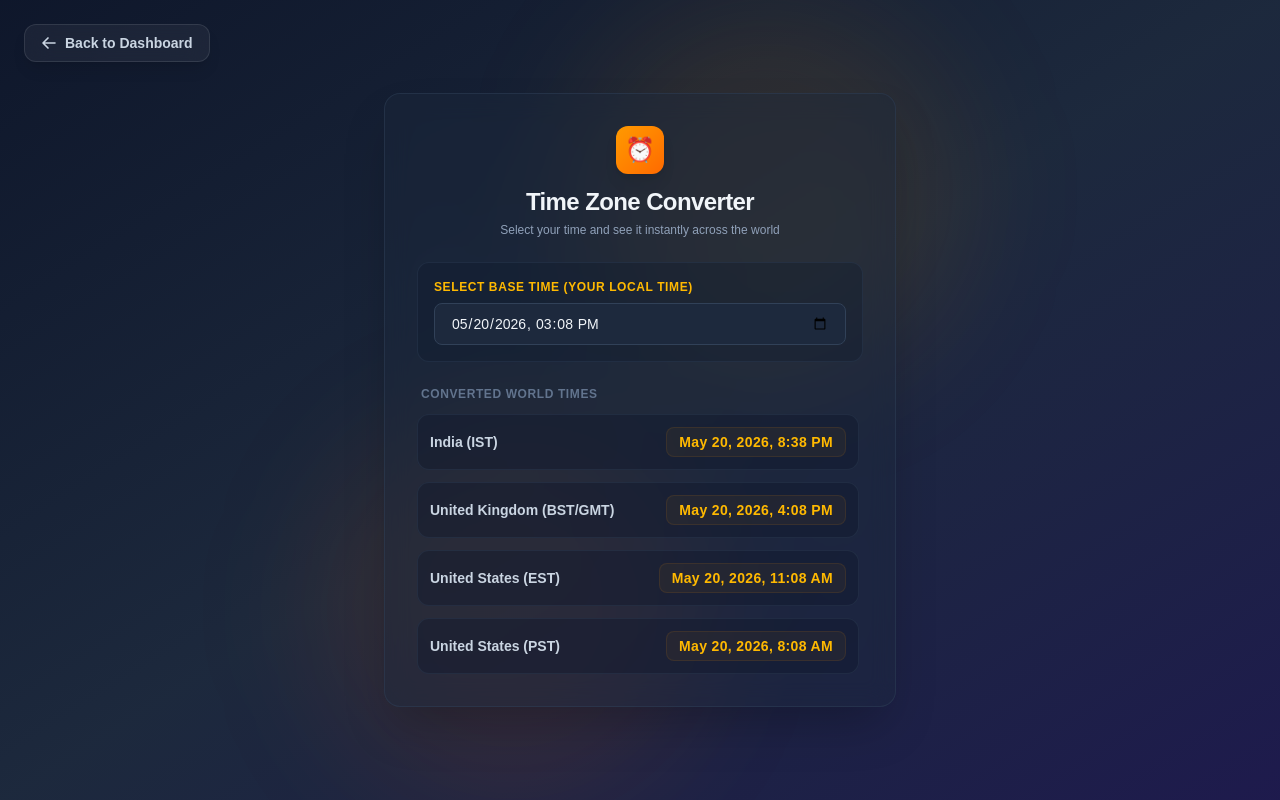
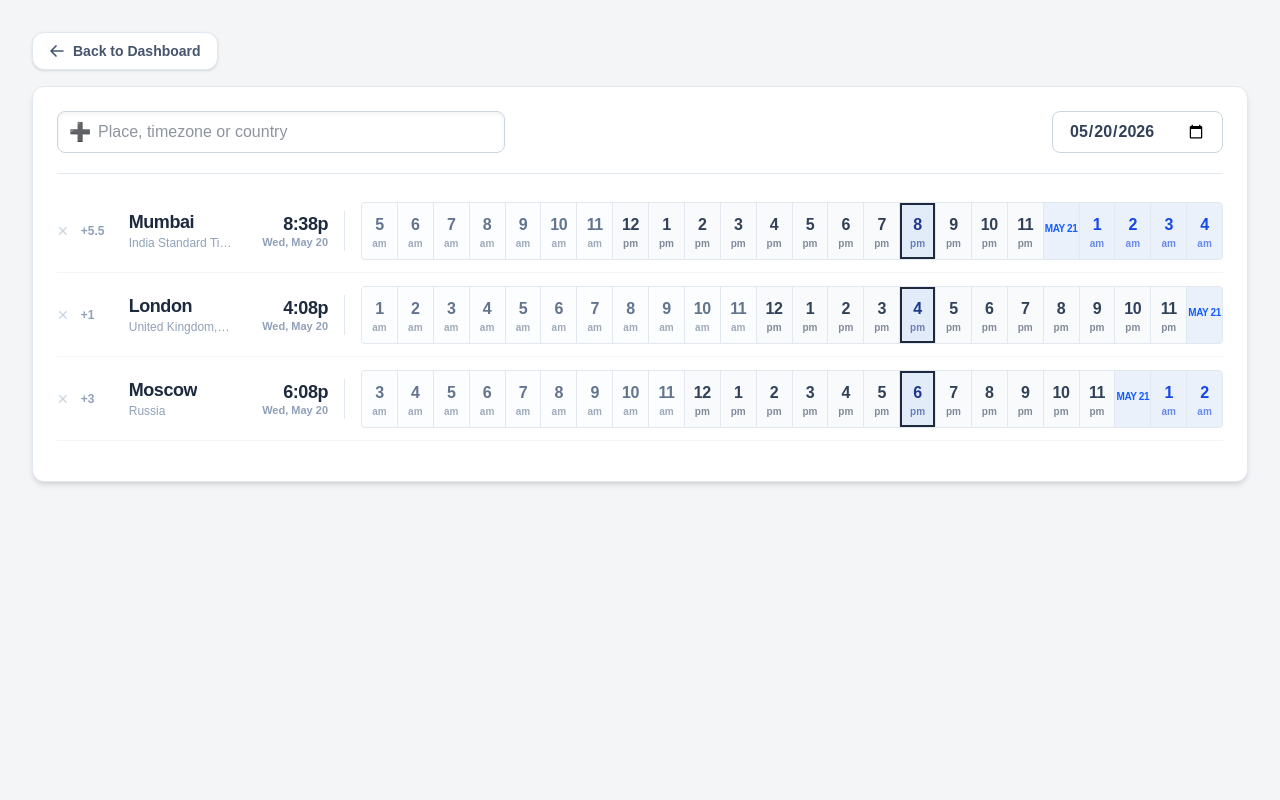
Before and after one commit to afzall07/toolhub, a Next.js app: page /time-zone-converter in a window 1280 px wide. Built offline with nearby package versions, Linux system fonts and the light colour scheme.

Commit message:
update design and logic

```diff
--- a/app/globals.css
+++ b/app/globals.css
@@ -26,3 +26,9 @@ body {
   color: var(--foreground);
   font-family: Arial, Helvetica, sans-serif;
 }
+
+@layer utilities {
+  .grid-cols-24 {
+    grid-template-columns: repeat(24, minmax(0, 1fr));
+  }
+}
--- a/app/time-zone-converter/page.tsx
+++ b/app/time-zone-converter/page.tsx
@@ -3,66 +3,156 @@
 import { useState, useEffect } from "react";
 import Link from "next/link";
 
-export default function TimeZoneConverter() {
-    const [selectedTime, setSelectedTime] = useState<string>("");
-    const [convertedTimes, setConvertedTimes] = useState<{ zone: string; time: string }[]>([]);
+const cityDatabase = [
+    { name: "India, Mumbai", tz: "Asia/Kolkata", label: "Mumbai", sub: "India Standard Time" },
+    { name: "United Kingdom, London", tz: "Europe/London", label: "London", sub: "United Kingdom, England" },
+    { name: "Russia, Moscow", tz: "Europe/Moscow", label: "Moscow", sub: "Russia" },
+    { name: "Brazil, Americana", tz: "America/Sao_Paulo", label: "Americana", sub: "Brazil" },
+    { name: "Canada, British Columbia, Vancouver", tz: "America/Vancouver", label: "Vancouver", sub: "Canada" },
+    { name: "United States, New York", tz: "America/New_York", label: "New York", sub: "United States" },
+    { name: "Japan, Tokyo", tz: "Asia/Tokyo", label: "Tokyo", sub: "Japan" },
+    { name: "Japan, Tokyo", tz: "Asia/Tokyo", label: "Tokyo", sub: "Japan" },
+    { name: "Pakistan, Islamabad", tz: "Asia/Karachi", label: "Islamabad", sub: "Pakistan Standard Time" },
+    { name: "Saudi Arabia, Riyadh", tz: "Asia/Riyadh", label: "Riyadh", sub: "Saudi Arabia, Makkah Time" },
 
-    // मुख्य टाइम ज़ोन्स की लिस्ट जिन्हें हमें ट्रैक करना है
-    const targetZones = [
-        { name: "India (IST)", id: "Asia/Kolkata" },
-        { name: "United Kingdom (BST/GMT)", id: "Europe/London" },
-        { name: "United States (EST)", id: "America/New_York" },
-        { name: "United States (PST)", id: "America/Los_Angeles" },
-        { name: "Japan (JST)", id: "Asia/Tokyo" },
-        { name: "Australia (AEST)", id: "Australia/Sydney" },
 ];
 
-    // शुरुआत में करंट लोकल टाइम को इनपुट में सेट करना
+
+export default function WorldTimeZone() {
+    const [searchQuery, setSearchQuery] = useState("");
+    const [searchResults, setSearchResults] = useState<typeof cityDatabase>([]);
+    const [selectedZones, setSelectedZones] = useState<typeof cityDatabase>([
+        { name: "India, Mumbai", tz: "Asia/Kolkata", label: "Mumbai", sub: "India Standard Time" },
+        { name: "United Kingdom, London", tz: "Europe/London", label: "London", sub: "United Kingdom, England" },
+        { name: "Russia, Moscow", tz: "Europe/Moscow", label: "Moscow", sub: "Russia" },
+    ]);
+
+    const [activeHour, setActiveHour] = useState<number>(new Date().getHours());
+    const [baseDate, setBaseDate] = useState<string>("");
+    const [liveTimes, setLiveTimes] = useState<{ [key: string]: { time: string; date: string } }>({});
+
     useEffect(() => {
-        const now = new Date();
-        // HTML datetime-local इनपुट के फॉर्मेट (YYYY-MM-DDTHH:MM) में बदलना
-        const offset = now.getTimezoneOffset() * 60000;
-        const localISOTime = new Date(now.getTime() - offset).toISOString().slice(0, 16);
-        setSelectedTime(localISOTime);
+        const today = new Date().toISOString().split("T")[0];
+        setBaseDate(today);
     }, []);
 
-    // जब भी इनपुट टाइम बदलेगा, सभी टाइम ज़ोन्स का समय कैलकुलेट होगा
+    // live time and date updater
     useEffect(() => {
-        if (!selectedTime) return;
+        const updateTimes = () => {
+            const now = new Date();
+            const updated: typeof liveTimes = {};
 
-        const baseDate = new Date(selectedTime);
+            selectedZones.forEach((zone) => {
+                const timeFormatter = new Intl.DateTimeFormat("en-US", {
+                    timeZone: zone.tz,
+                    hour: "numeric",
+                    minute: "2-digit",
+                    hour12: true,
+                });
+                const dateFormatter = new Intl.DateTimeFormat("en-US", {
+                    timeZone: zone.tz,
+                    weekday: "short",
+                    month: "short",
+                    day: "numeric",
+                });
 
-        const updatedTimes = targetZones.map((zone) => {
-            // JavaScript का इन-बिल्ट Intl API समय को कन्वर्ट करने के लिए
+                const rawTime = timeFormatter.format(now);
+                const formattedTime = rawTime.replace(" AM", "a").replace(" PM", "p");
+
+                updated[zone.tz] = {
+                    time: formattedTime,
+                    date: dateFormatter.format(now),
+                };
+            });
+
+            setLiveTimes(updated);
+        };
+
+        updateTimes();
+        const interval = setInterval(updateTimes, 1000);
+        return () => clearInterval(interval);
+    }, [selectedZones]);
+
+    // search filter
+    useEffect(() => {
+        if (!searchQuery.trim()) {
+            setSearchResults([]);
+            return;
+        }
+        const filtered = cityDatabase.filter((city) =>
+            city.name.toLowerCase().includes(searchQuery.toLowerCase())
+        );
+        setSearchResults(filtered);
+    }, [searchQuery]);
+
+    const getLocalOffset = (tzId: string) => {
+        try {
+            const now = new Date();
+            const localTime = new Date(now.toLocaleString("en-US", { timeZone: Intl.DateTimeFormat().resolvedOptions().timeZone }));
+            const targetTime = new Date(now.toLocaleString("en-US", { timeZone: tzId }));
+            const diffMs = targetTime.getTime() - localTime.getTime();
+            const diffHours = diffMs / (1000 * 60 * 60);
+
+            if (diffHours === 0) return "✈";
+            return diffHours > 0 ? `+${diffHours.toFixed(1).replace(".0", "")}` : `${diffHours.toFixed(1).replace(".0", "")}`;
+        } catch (e) {
+            return "";
+        }
+    };
+
+    const addZone = (city: typeof cityDatabase[0]) => {
+        if (!selectedZones.find((z) => z.tz === city.tz)) {
+            setSelectedZones([...selectedZones, city]);
+        }
+        setSearchQuery("");
+    };
+
+    const removeZone = (tz: string) => {
+        setSelectedZones(selectedZones.filter((z) => z.tz !== tz));
+    };
+
+    const getGridHourData = (tzId: string, hourIndex: number) => {
+        if (!baseDate) return { timeNum: "", amPm: "", isPm: false, isNextDay: false, dateLabel: "" };
+
+        const date = new Date(`${baseDate}T00:00:00`);
+        date.setHours(hourIndex);
+
         const formatter = new Intl.DateTimeFormat("en-US", {
-                timeZone: zone.id,
-                dateStyle: "medium",
-                timeStyle: "short",
+            timeZone: tzId,
+            hour: "numeric",
             hour12: true,
+            day: "numeric",
+        });
+
+        const parts = formatter.formatToParts(date);
+        const hourNum = parts.find((p) => p.type === "hour")?.value || "";
+        const amPm = parts.find((p) => p.type === "dayPeriod")?.value.toLowerCase() || "";
+        const formattedDay = parts.find((p) => p.type === "day")?.value || "";
+
+        const baseDay = new Date(`${baseDate}T00:00:00`).getDate().toString();
+        const isNextDay = formattedDay !== baseDay;
+
+        const monthFormatter = new Intl.DateTimeFormat("en-US", {
+            timeZone: tzId,
+            month: "short",
+            day: "numeric",
         });
 
         return {
-                zone: zone.name,
-                time: formatter.format(baseDate),
+            timeNum: hourNum,
+            amPm: amPm,
+            isPm: amPm === "pm",
+            isNextDay,
+            dateLabel: monthFormatter.format(date),
         };
-        });
-
-        setConvertedTimes(updatedTimes);
-    }, [selectedTime]);
+    };
 
     return (
-        <div className="min-h-screen bg-gradient-to-br from-slate-900 via-slate-800 to-indigo-950 text-white flex flex-col items-center justify-center p-4 sm:p-6 md:p-8 relative overflow-hidden">
-
-            {/* Background Decorative Circles */}
-            <div className="absolute top-0 right-1/4 w-96 h-96 bg-amber-500/10 rounded-full blur-3xl pointer-events-none" />
-            <div className="absolute bottom-0 left-1/4 w-96 h-96 bg-orange-500/10 rounded-full blur-3xl pointer-events-none" />
+        <div className="min-h-screen bg-[#f4f5f7] text-slate-800 p-3 sm:p-6 md:p-8 flex flex-col font-sans">
 
             {/* Back Button */}
-            <div className="absolute top-4 left-4 sm:top-6 sm:left-6 z-20">
-                <Link
-                    href="/"
-                    className="inline-flex items-center gap-2 px-4 py-2 text-xs sm:text-sm font-semibold text-slate-300 bg-white/5 hover:bg-white/10 hover:text-white rounded-xl shadow-lg border border-white/10 backdrop-blur-md transition-all active:scale-95"
-                >
+            <div className="mb-4">
+                <Link href="/" className="inline-flex items-center gap-2 px-4 py-2 text-xs sm:text-sm font-bold text-slate-600 bg-white hover:bg-slate-100 rounded-xl shadow-sm border border-slate-200 transition-all">
                     <svg className="w-4 h-4" fill="none" stroke="currentColor" strokeWidth="2.5" viewBox="0 0 24 24">
                         <path strokeLinecap="round" strokeLinejoin="round" d="M10.5 19.5L3 12m0 0l7.5-7.5M3 12h18" />
                     </svg>
@@ -70,46 +160,143 @@ export default function TimeZoneConverter() {
                 </Link>
             </div>
 
-            {/* Main Converter Card */}
-            <div className="relative z-10 bg-slate-800/40 border border-slate-700/50 p-6 sm:p-8 rounded-2xl shadow-2xl backdrop-blur-md max-w-lg w-full mt-14 sm:mt-0">
+            {/* Main Board Container */}
+            <div className="w-full mx-auto bg-white border border-slate-200 rounded-xl p-4 sm:p-6 shadow-md relative">
 
-                {/* Header */}
-                <div className="text-center mb-6">
-                    <div className="inline-flex items-center justify-center w-12 h-12 rounded-xl bg-gradient-to-br from-amber-500 to-orange-500 text-2xl shadow-lg mb-3">
-                        ⏰
+                {/* Top Header Controls */}
+                <div className="flex flex-col sm:flex-row gap-4 justify-between items-stretch sm:items-center pb-5 border-b border-slate-200 relative z-30">
+                    <div className="relative flex-1 max-w-md">
+                        <span className="absolute inset-y-0 left-0 pl-3 flex items-center text-slate-400 text-lg">➕</span>
+                        <input
+                            type="text"
+                            placeholder="Place, timezone or country"
+                            value={searchQuery}
+                            onChange={(e) => setSearchQuery(e.target.value)}
+                            className="w-full bg-white border border-slate-300 text-slate-800 pl-10 pr-4 py-2 rounded-lg text-base font-medium focus:outline-none focus:border-blue-500 shadow-inner"
+                        />
+
+                        {/* Dropdown Menu */}
+                        {searchResults.length > 0 && (
+                            <div className="absolute left-0 right-0 mt-1 bg-white border border-slate-200 rounded-lg shadow-xl overflow-hidden max-h-60 overflow-y-auto z-50">
+                                {searchResults.map((city, idx) => (
+                                    <div
+                                        key={idx}
+                                        onClick={() => addZone(city)}
+                                        className="px-4 py-2.5 hover:bg-slate-50 cursor-pointer flex justify-between items-center transition-colors text-base border-b border-slate-100 last:border-0"
+                                    >
+                                        <div>
+                                            <span className="font-bold text-slate-800">{city.label}</span>
+                                            <span className="text-xs text-slate-500 ml-2">{city.sub}</span>
                                         </div>
-                    <h1 className="text-xl sm:text-2xl font-extrabold text-slate-100 tracking-tight">Time Zone Converter</h1>
-                    <p className="text-xs text-slate-400 mt-1">Select your time and see it instantly across the world</p>
+                                        <span className="text-xs text-blue-600 font-bold bg-blue-50 px-2.5 py-1 rounded">Add</span>
+                                    </div>
+                                ))}
+                            </div>
+                        )}
                     </div>
 
-                {/* Time Selector Input Zone */}
-                <div className="mb-6 bg-slate-900/30 border border-slate-700/40 p-4 rounded-xl">
-                    <label className="block text-xs font-bold text-amber-400 tracking-wider uppercase mb-2">
-                        Select Base Time (Your Local Time)
-                    </label>
                     <input
-                        type="datetime-local"
-                        value={selectedTime}
-                        onChange={(e) => setSelectedTime(e.target.value)}
-                        className="w-full bg-slate-800 border border-slate-700 text-slate-100 py-2.5 px-4 rounded-lg focus:outline-none focus:ring-2 focus:ring-amber-500/40 focus:border-amber-500 cursor-pointer font-medium text-sm"
+                        type="date"
+                        value={baseDate}
+                        onChange={(e) => setBaseDate(e.target.value)}
+                        className="bg-white border border-slate-300 text-slate-700 px-4 py-2 rounded-lg text-base font-bold cursor-pointer"
                     />
                 </div>
 
-                {/* Converted Times Output Grid */}
-                <div className="space-y-3 max-h-72 overflow-y-auto pr-1 custom-scrollbar">
-                    <p className="text-xs font-bold text-slate-500 tracking-wider uppercase pl-1">Converted World Times</p>
+                {/* 24-Hour Interactive Grid Rows */}
+                <div className="mt-4 space-y-px overflow-x-auto pb-4 relative">
+                    {selectedZones.map((zone, zoneIdx) => {
+                        const liveData = liveTimes[zone.tz] || { time: "--:--", date: "---" };
 
-                    {convertedTimes.map((item, index) => (
+                        return (
+                            <div key={zoneIdx} className="flex items-center min-w-[980px] bg-white border-b border-slate-100 py-3 relative group">
+
+                                {/* Left Area: Time offset, City Name, Sub Title & Live Time Clock */}
+
+                                <div className="w-72 flex-shrink-0 pr-4 flex items-center justify-between relative z-10 bg-white border-r border-slate-200">
+
+                                    {/* Left Side: Delete Icon + Offset + City Names */}
+                                    <div className="flex items-center gap-2 min-w-0 flex-1">
+                                        {selectedZones.length > 1 && (
+                                            <button
+                                                onClick={() => removeZone(zone.tz)}
+                                                className="text-slate-300 hover:text-red-500 transition-colors text-sm pr-1 cursor-pointer"
+                                            >
+                                                ✕
+                                            </button>
+                                        )}
+                                        <span className="text-xs font-bold text-slate-400 w-10 flex-shrink-0 text-left">
+                                            {getLocalOffset(zone.tz)}
+                                        </span>
+
+                                        <div className="min-w-0">
+                                            <h3 className="font-extrabold text-slate-800 text-lg tracking-tight leading-tight truncate">
+                                                {zone.label}
+                                            </h3>
+                                            <p className="text-xs text-slate-400 truncate mt-0.5">
+                                                {zone.sub}
+                                            </p>
+                                        </div>
+                                    </div>
+
+                                    {/* Right Side: Perfectly Aligned Fixed-Width Live Clock Column */}
+                                    <div className="w-24 text-right flex-shrink-0 flex flex-col justify-center select-none">
+                                        <div className="font-black text-slate-800 text-lg tracking-tight leading-none">
+                                            {liveData.time}
+                                        </div>
+                                        <div className="text-[11px] font-bold text-slate-400 mt-1 whitespace-nowrap leading-none">
+                                            {liveData.date}
+                                        </div>
+                                    </div>
+
+                                </div>
+
+
+                                {/* Right Area: 24-Hour Row Grid Blocks */}
+                                <div className="flex-1 grid grid-cols-24 gap-px bg-slate-200 border border-slate-200 rounded overflow-hidden ml-4">
+                                    {Array.from({ length: 24 }).map((_, hourIdx) => {
+                                        const { timeNum, amPm, isPm, isNextDay, dateLabel } = getGridHourData(zone.tz, hourIdx);
+                                        const isColumnActive = activeHour === hourIdx;
+
+                                        return (
                                             <div
-                            key={index}
-                            className="flex items-center justify-between p-3 bg-slate-900/40 border border-slate-700/40 hover:border-slate-600/60 rounded-xl transition-colors"
+                                                key={hourIdx}
+                                                onClick={() => setActiveHour(hourIdx)}
+                                                className={`text-center py-2.5 select-none cursor-pointer transition-all relative flex flex-col justify-center min-h-[52px] ${isColumnActive
+                                                    ? "bg-[#e2ebf8] text-blue-900 z-10 font-bold"
+                                                    : isNextDay
+                                                        ? "bg-blue-50/70 text-blue-700 font-semibold"
+                                                        : isPm
+                                                            ? "bg-slate-50 text-slate-700 hover:bg-slate-100"
+                                                            : "bg-[#fcfdfe] text-slate-500 hover:bg-slate-100"
+                                                    }`}
                                             >
-                            <span className="text-xs sm:text-sm font-semibold text-slate-300">{item.zone}</span>
-                            <span className="text-xs sm:text-sm font-bold text-amber-400 tracking-wide bg-amber-500/5 border border-amber-500/10 px-3 py-1 rounded-lg">
-                                {item.time}
-                            </span>
+                                                {/* Hour number display (font sized up) */}
+                                                <div className="text-base font-bold tracking-tight">
+                                                    {isNextDay && timeNum === "12" ? (
+                                                        <span className="text-[10px] font-black uppercase text-blue-600 block leading-none mb-0.5">{dateLabel}</span>
+                                                    ) : (
+                                                        timeNum
+                                                    )}
                                                 </div>
-                    ))}
+
+                                                {/* am/pm indicator tag */}
+                                                <div className="text-[10px] font-semibold opacity-60 leading-none mt-0.5">
+                                                    {isNextDay && timeNum === "12" ? "" : amPm}
+                                                </div>
+
+                                                {/* World Time Buddy Highlight Outline Box for selected active hour */}
+                                                {isColumnActive && (
+                                                    <div className="absolute top-0 bottom-0 left-0 right-0 border-[2.5px] border-slate-800 pointer-events-none z-20" />
+                                                )}
+                                            </div>
+                                        );
+                                    })}
+                                </div>
+
+                            </div>
+                        );
+                    })}
                 </div>
 
             </div>
```
Lines whose indentation alone changed are shown as unchanged.
